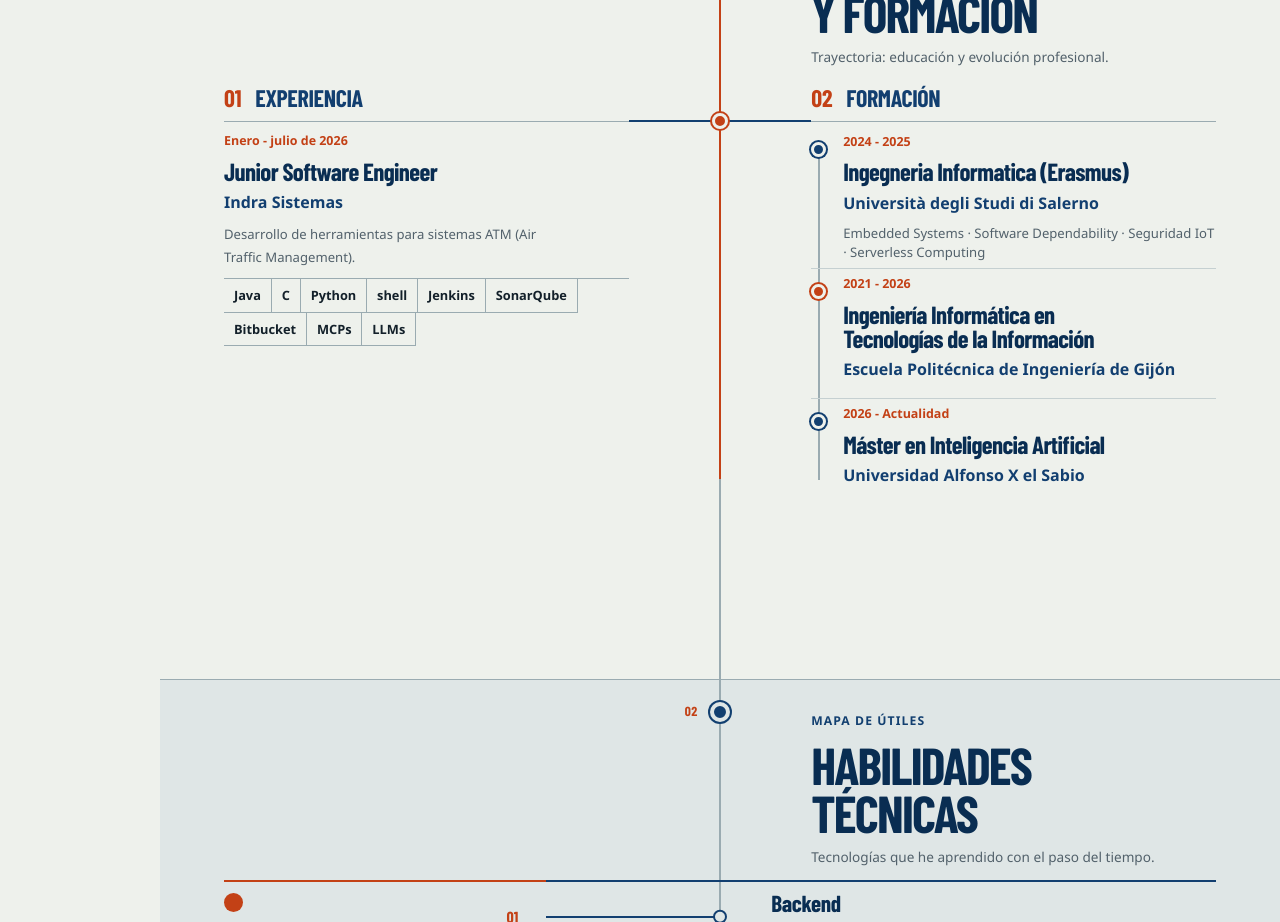
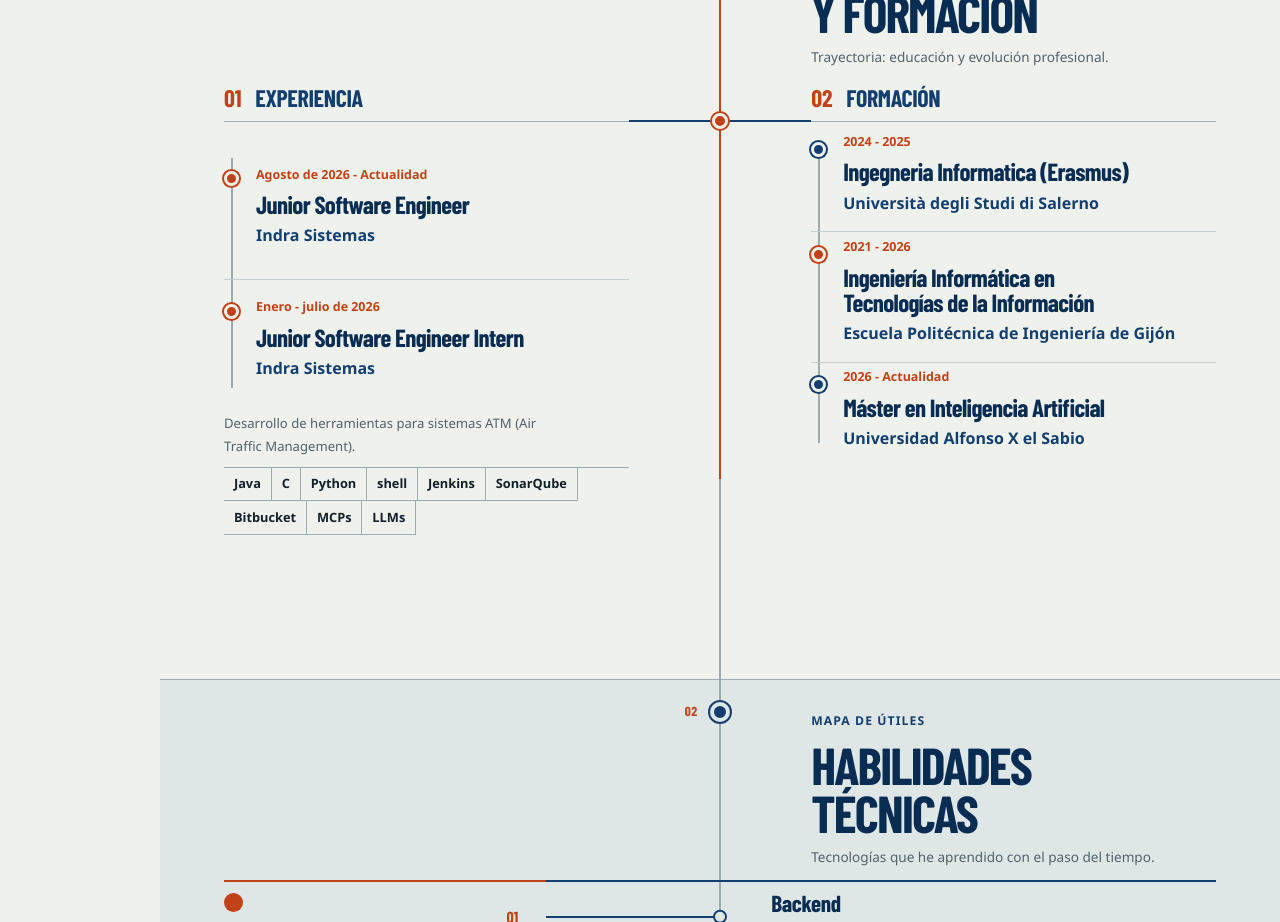
Before and after one commit to medinafdzz/Portfolio, a React (Vite) app: page /#about in a window 1280 px wide. Shown: the part 920-1842 px from the top of the page. Built offline with nearby package versions, Linux system fonts and the light colour scheme; a web font is replaced by a local one.

Commit message:
Add current junior software engineer role

```diff
--- a/src/components/About.jsx
+++ b/src/components/About.jsx
@@ -21,9 +21,16 @@ function About() {
             <p>{copy.about.experienceLabel}</p>
           </div>
           <div className="evidence-block__body">
-            <p className="evidence-block__date">{experience.years}</p>
-            <h3>{experience.title}</h3>
-            <p className="evidence-block__place">{experience.center}</p>
+            <ol className="experience-route">
+              {experience.roles.map((role) => (
+                <li key={role.years}>
+                  <span className="experience-route__node" aria-hidden="true" />
+                  <p className="evidence-block__date">{role.years}</p>
+                  <h3>{role.title}</h3>
+                  <p className="evidence-block__place">{role.center}</p>
+                </li>
+              ))}
+            </ol>
             <p className="atlas-copy">{experience.description}</p>
             <ul className="inline-technology-list" aria-label={copy.about.technologiesLabel}>
               {experience.tools.map((tool) => <li key={tool}>{tool}</li>)}
--- a/src/i18n/translations.js
+++ b/src/i18n/translations.js
@@ -57,9 +57,18 @@ export const translations = {
       educationLabel: 'Formación',
       technologiesLabel: 'Tecnologías utilizadas',
       experience: {
+        roles: [
+          {
             title: 'Junior Software Engineer',
             center: 'Indra Sistemas',
+            years: 'Agosto de 2026 - Actualidad',
+          },
+          {
+            title: 'Junior Software Engineer Intern',
+            center: 'Indra Sistemas',
             years: 'Enero - julio de 2026',
+          },
+        ],
         description: 'Desarrollo de herramientas para sistemas ATM (Air Traffic Management).',
         tools: ['Java', 'C', 'Python', 'shell', 'Jenkins', 'SonarQube', 'Bitbucket', 'MCPs', 'LLMs'],
       },
@@ -68,7 +77,6 @@ export const translations = {
           title: 'Ingegneria Informatica (Erasmus)',
           center: 'Università degli Studi di Salerno',
           years: '2024 - 2025',
-          note: 'Embedded Systems · Software Dependability · Seguridad IoT · Serverless Computing',
         },
         {
           title: 'Ingeniería Informática en Tecnologías de la Información',
@@ -180,9 +188,18 @@ export const translations = {
       educationLabel: 'Education',
       technologiesLabel: 'Technologies used',
       experience: {
+        roles: [
+          {
             title: 'Junior Software Engineer',
             center: 'Indra Sistemas',
+            years: 'August 2026 - present',
+          },
+          {
+            title: 'Junior Software Engineer Intern',
+            center: 'Indra Sistemas',
             years: 'January - July 2026',
+          },
+        ],
         description: 'Development of tools for ATM systems (Air Traffic Management).',
         tools: ['Java', 'C', 'Python', 'shell', 'Jenkins', 'SonarQube', 'Bitbucket', 'MCPs', 'LLMs'],
       },
@@ -191,7 +208,6 @@ export const translations = {
           title: 'Ingegneria Informatica (Erasmus)',
           center: 'Università degli Studi di Salerno',
           years: '2024 - 2025',
-          note: 'Embedded Systems · Software Dependability · IoT Security · Serverless Computing',
         },
         {
           title: 'Ingeniería Informática en Tecnologías de la Información',
--- a/src/input.css
+++ b/src/input.css
@@ -810,6 +810,42 @@ footer[id] {
   font-weight: 800;
 }
 
+.experience-route {
+  position: relative;
+  padding-top: 1rem;
+}
+
+.experience-route::before {
+  position: absolute;
+  top: 1.6rem;
+  bottom: 1.5rem;
+  left: 0.45rem;
+  width: 2px;
+  background: var(--line);
+  content: '';
+}
+
+.experience-route li {
+  position: relative;
+  padding: 1.1rem 0 1.4rem 2rem;
+}
+
+.experience-route li + li {
+  border-top: 1px solid var(--line-soft);
+}
+
+.experience-route__node {
+  position: absolute;
+  top: 1.45rem;
+  left: 0;
+  width: 0.95rem;
+  height: 0.95rem;
+  border: 3px solid var(--paper);
+  background: var(--orange);
+  box-shadow: 0 0 0 2px var(--orange);
+  border-radius: 50%;
+}
+
 .inline-technology-list {
   display: flex;
   margin-top: 1.75rem;
```
Lines whose indentation alone changed are shown as unchanged.
